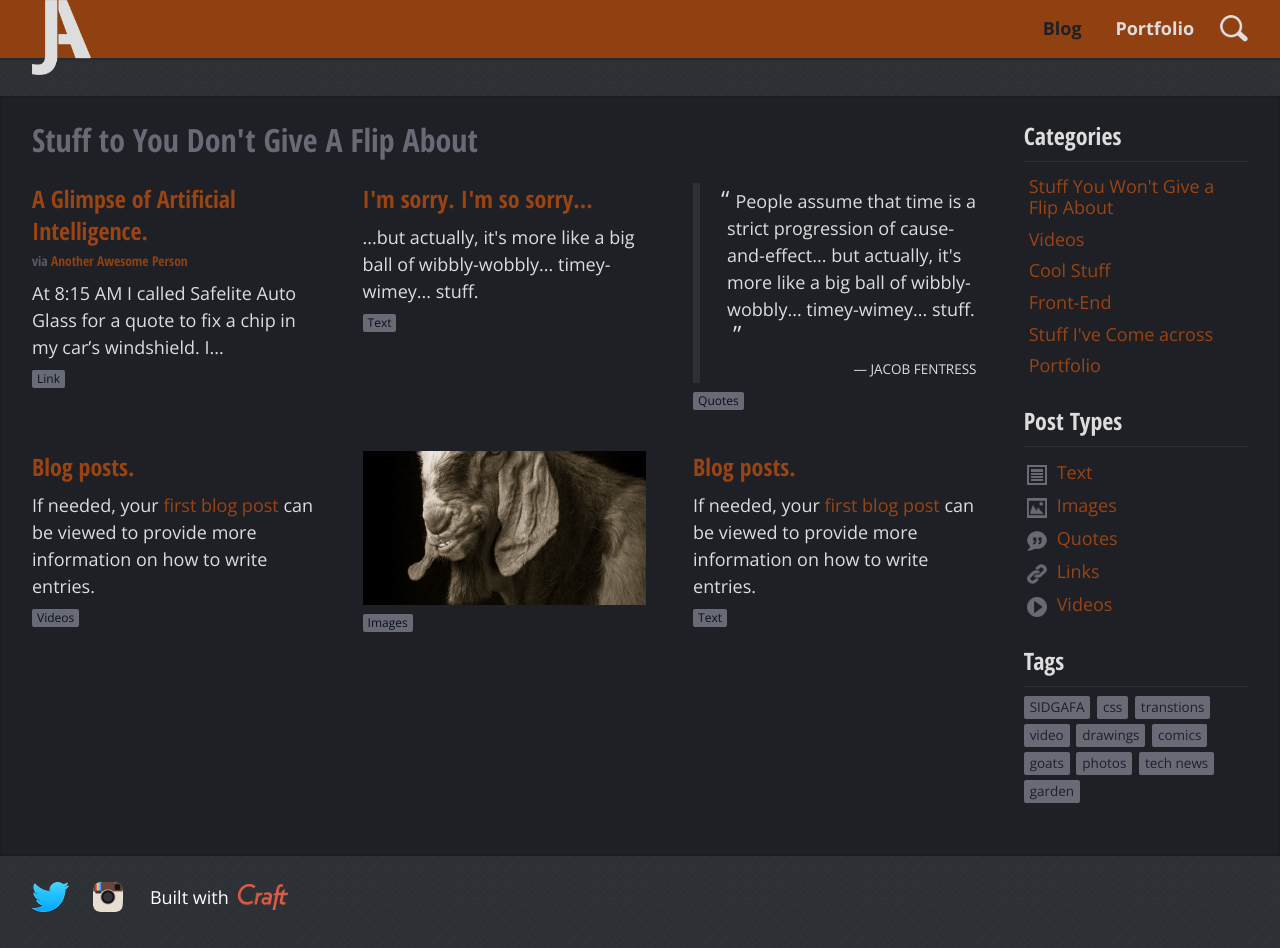
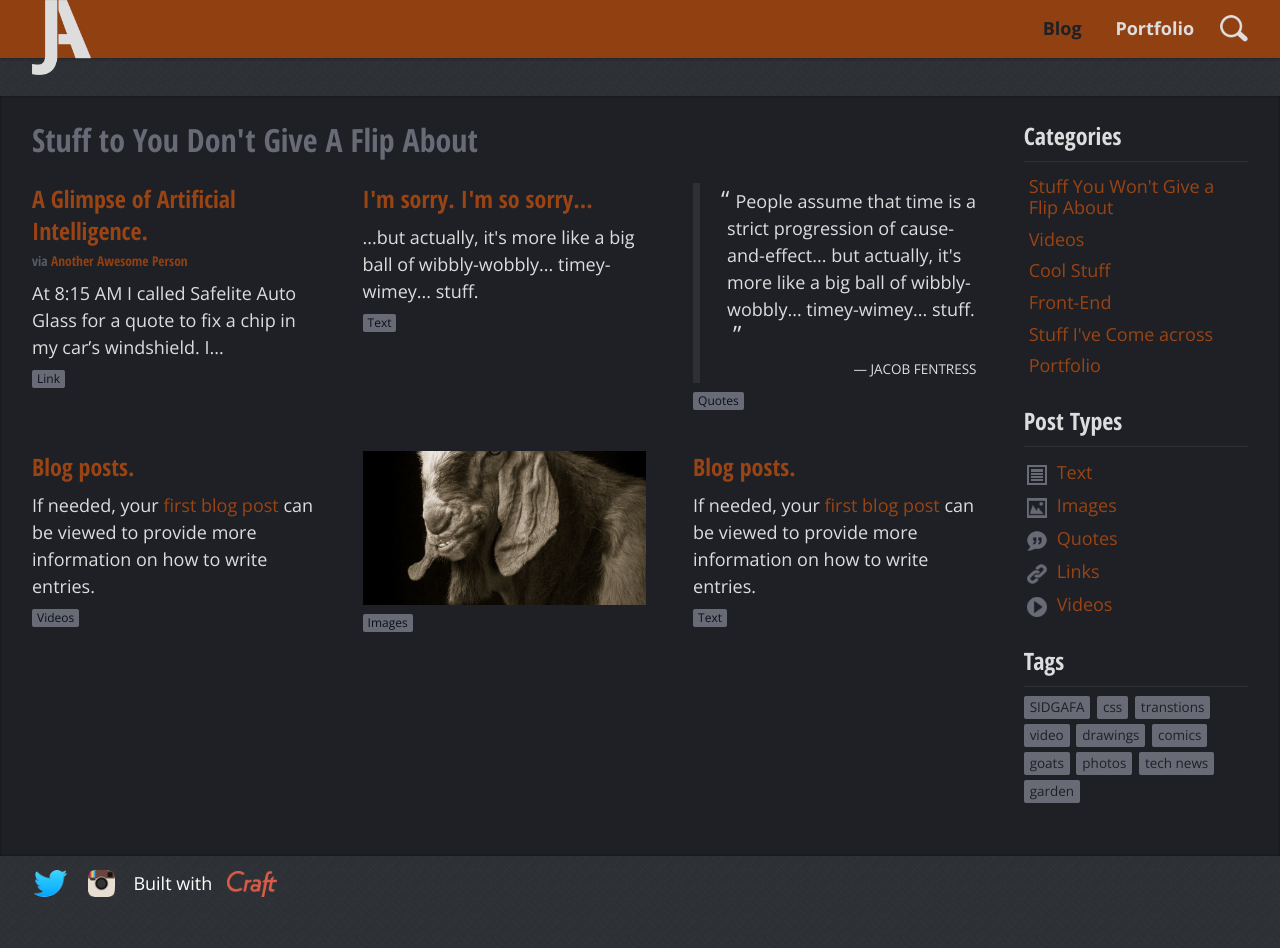
Before and after one commit to justinaven/beta.justinaven.com, a Jekyll site: the page built from list.html, in a window 1280 px wide. Built offline with Jekyll 4.4.1, drawn with Linux system fonts in a browser that asks for light colours; nearby versions of some CDN libraries; after the commit the page ends 921 px from its top, so only the background shows below that.

Commit message:
Fixed Footer links

```diff
--- a/_includes/footer.html
+++ b/_includes/footer.html
@@ -4,10 +4,10 @@
 
         <nav class="site-nav--footer ">
           <ul class="nav--inline" role="navigation">
-            <li class="tw"><a href="http://twitter.com/justinaven">Twitter</a></li>
-            <li class="insta"><a href="http://instagram.com/javen">Instagram</a></li>
+            <li class="twitter"><a href="http://twitter.com/justinaven"><span>Twitter</span></a></li>
+            <li class="instagram"><a href="http://instagram.com/javen"><span>Instagram</span></a></li>
             <li class="craft"><a href="http://buildwithcraft.com/">Built with <span>Craft</span></a></li>
-            <!-- <li class="gl"><a href="#">Guerilla Labs</a></li> -->
+            <!-- <li class="gl"><a href="#"><span>Guerilla Labs</span></a></li> -->
           </ul>
         </nav>
 
--- a/sass/_4_modules/_site-footer.scss
+++ b/sass/_4_modules/_site-footer.scss
@@ -12,6 +12,20 @@
 // --------------------------------------------------------
 
 .site-footer {
+	li { padding:0; }
+	.twitter, .instagram {
+		a {
+			display: inline-block;
+			background: url(/img/tw_logo.png) no-repeat center center;
+			background-size: contain;
+			margin-top: $spacing-m;
+			text-indent: -9999px;
+			width: 37px;
+		}
+	}
+	 .instagram a {
+		background-image: url(/img/instagram_logo.png);
+	 }
 	.gl {
 		background: url(/img/gl_logo.svg) no-repeat center center;
 		background-size: contain;
@@ -19,32 +33,18 @@
 	 	text-indent: -9999px;
 		width: 180px;
 	 }
-	 .insta {
-		background: url(/img/instagram_logo.png) no-repeat center center;
-		background-size: contain;
-		margin-top: $spacing-m;
-		margin-left: 10px;
-	 	text-indent: -9999px;
-		width: 30px;
-	 }
 	.craft {
 		a {color: #fff;}
 		span {
 			display: inline-block;
 			background: url(/img/craft_logo.png) no-repeat center center;
 			background-size: contain;
-			margin-left: 5px;
+			margin-left:10px;
 			margin-top: $spacing-m;
 	 		text-indent: -9999px;
 			width: 50px;
 		}
 	 }
-	 .tw {
-		text-indent: -9999px;
-		background: url(/img/tw_logo.png) no-repeat center center;
-		background-size: contain;
-		margin-top: $spacing-m;
-		width: 37px;}
 }
 
 
```
Also changed, not shown: css/lte-ie8.css, css/screen.css, 2 other files.
